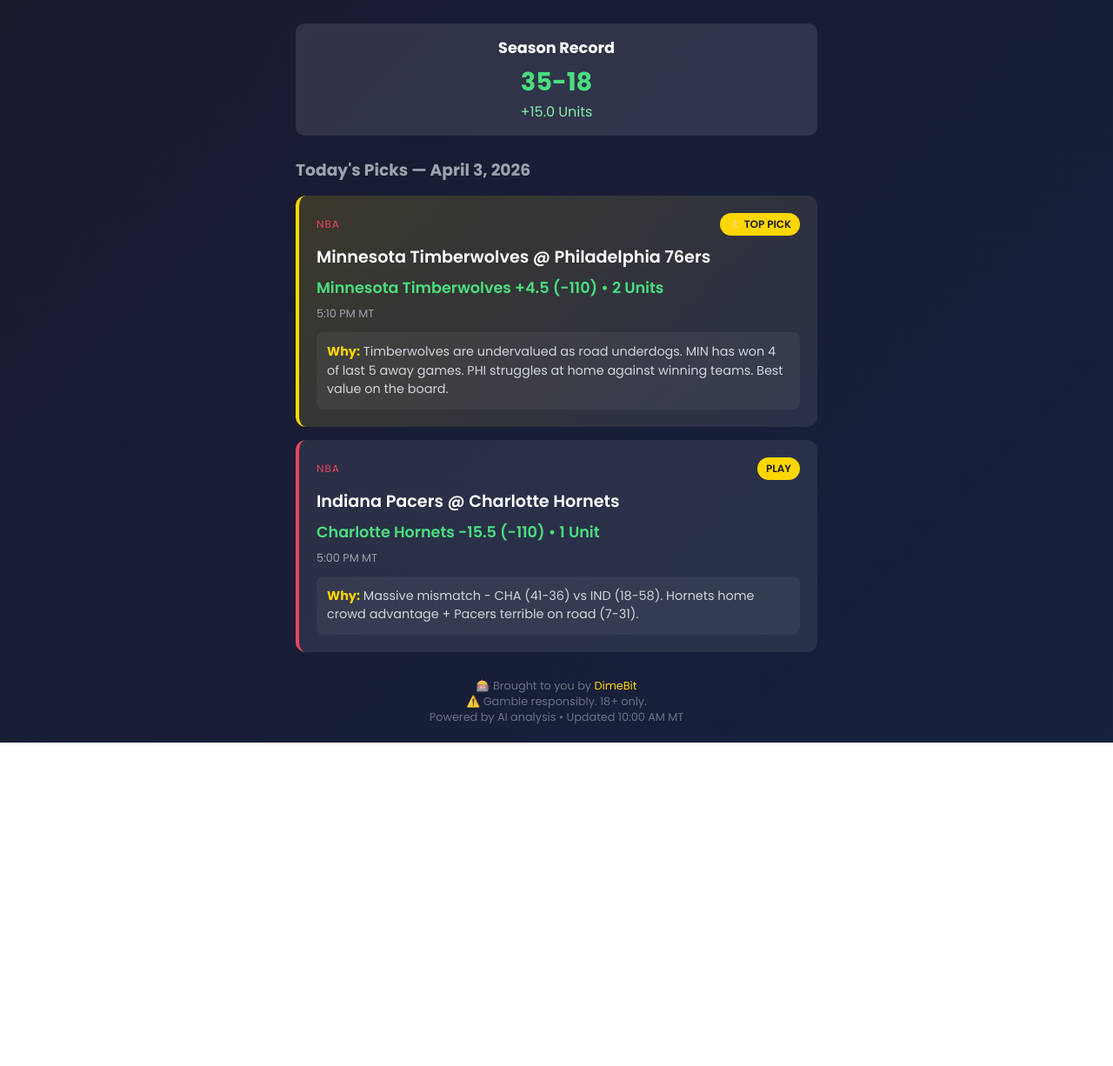
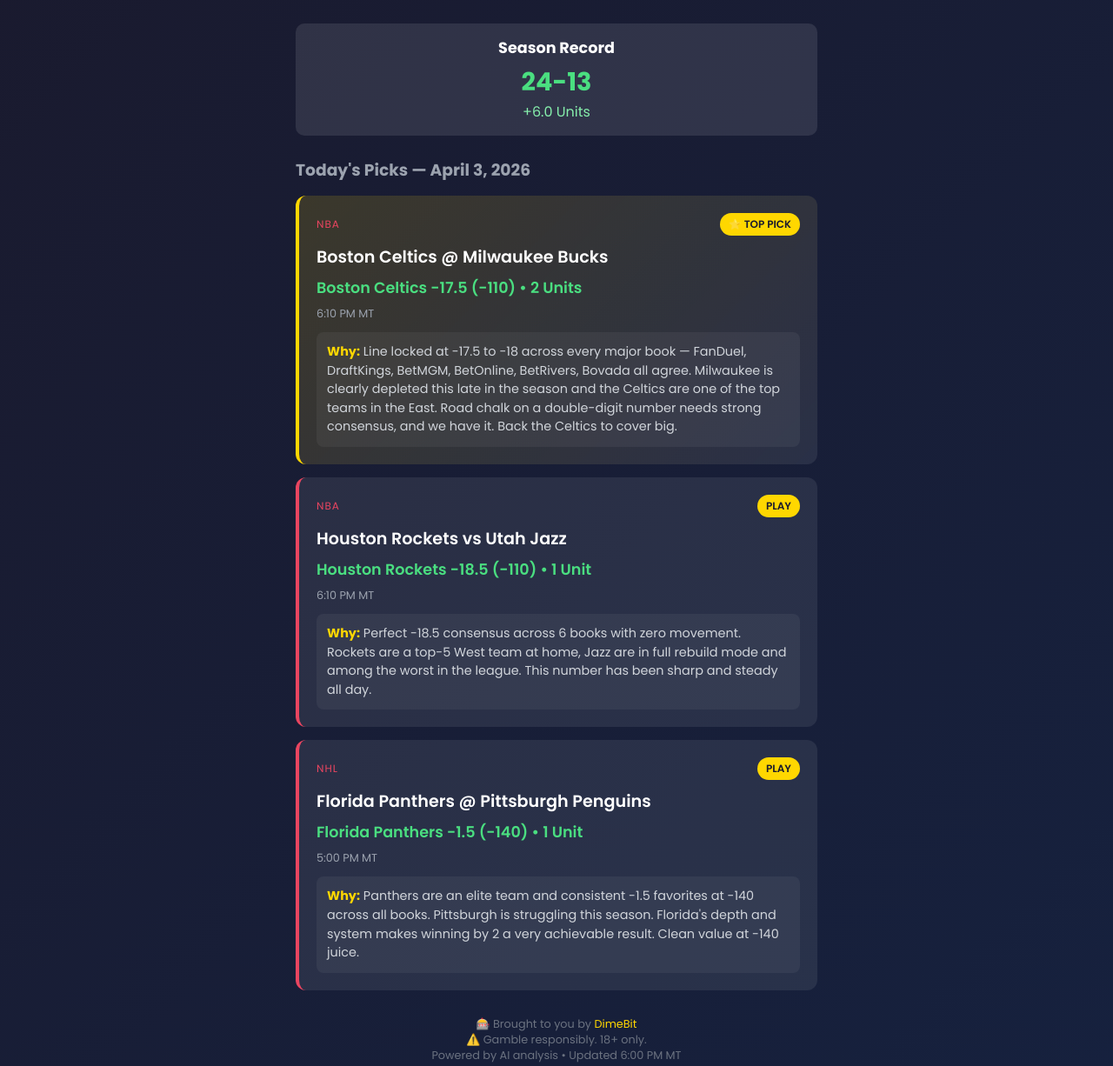
Before and after one commit to jaytestai123-svg/maggiebets, a website: page public/index.html in a window 1280 px wide. Shown: the part 132-1358 px from the top of the page at 87% size. Before the commit the page ends 986 px from the top, so only its background shows below. Drawn offline with Linux system fonts and the light colour scheme.

Commit message:
Daily picks update - April 3, 2026

```diff
--- a/public/index.html
+++ b/public/index.html
@@ -38,8 +38,8 @@
 
         <div class="record">
             <h2>Season Record</h2>
-            <div class="stats">35-18</div>
-            <div class="units">+15.0 Units</div>
+            <div class="stats">24-13</div>
+            <div class="units">+6.0 Units</div>
         </div>
 
         <h3 style="margin-bottom: 15px; color: #9ca3af;">Today's Picks — April 3, 2026</h3>
@@ -49,10 +49,10 @@
                 <span class="sport">NBA</span>
                 <span class="confidence">⭐ TOP PICK</span>
             </div>
-            <div class="matchup">Minnesota Timberwolves @ Philadelphia 76ers</div>
-            <div class="pick">Minnesota Timberwolves +4.5 (-110) • 2 Units</div>
-            <div class="time">5:10 PM MT</div>
-            <div class="reasoning"><strong>Why:</strong> Timberwolves are undervalued as road underdogs. MIN has won 4 of last 5 away games. PHI struggles at home against winning teams. Best value on the board.</div>
+            <div class="matchup">Boston Celtics @ Milwaukee Bucks</div>
+            <div class="pick">Boston Celtics -17.5 (-110) • 2 Units</div>
+            <div class="time">6:10 PM MT</div>
+            <div class="reasoning"><strong>Why:</strong> Line locked at -17.5 to -18 across every major book — FanDuel, DraftKings, BetMGM, BetOnline, BetRivers, Bovada all agree. Milwaukee is clearly depleted this late in the season and the Celtics are one of the top teams in the East. Road chalk on a double-digit number needs strong consensus, and we have it. Back the Celtics to cover big.</div>
         </div>
 
         <div class="pick-card">
@@ -60,16 +60,27 @@
                 <span class="sport">NBA</span>
                 <span class="confidence">PLAY</span>
             </div>
-            <div class="matchup">Indiana Pacers @ Charlotte Hornets</div>
-            <div class="pick">Charlotte Hornets -15.5 (-110) • 1 Unit</div>
+            <div class="matchup">Houston Rockets vs Utah Jazz</div>
+            <div class="pick">Houston Rockets -18.5 (-110) • 1 Unit</div>
+            <div class="time">6:10 PM MT</div>
+            <div class="reasoning"><strong>Why:</strong> Perfect -18.5 consensus across 6 books with zero movement. Rockets are a top-5 West team at home, Jazz are in full rebuild mode and among the worst in the league. This number has been sharp and steady all day.</div>
+        </div>
+
+        <div class="pick-card">
+            <div class="pick-header">
+                <span class="sport">NHL</span>
+                <span class="confidence">PLAY</span>
+            </div>
+            <div class="matchup">Florida Panthers @ Pittsburgh Penguins</div>
+            <div class="pick">Florida Panthers -1.5 (-140) • 1 Unit</div>
             <div class="time">5:00 PM MT</div>
-            <div class="reasoning"><strong>Why:</strong> Massive mismatch - CHA (41-36) vs IND (18-58). Hornets home crowd advantage + Pacers terrible on road (7-31).</div>
+            <div class="reasoning"><strong>Why:</strong> Panthers are an elite team and consistent -1.5 favorites at -140 across all books. Pittsburgh is struggling this season. Florida's depth and system makes winning by 2 a very achievable result. Clean value at -140 juice.</div>
         </div>
 
         <div class="footer">
             <p>🎰 Brought to you by <a href="https://go.dimebitaffiliates.com/visit/?bta=35096&brand=dimebit" style="color: #ffd700; text-decoration: none;">DimeBit</a></p>
             <p>⚠️ Gamble responsibly. 18+ only.</p>
-            <p>Powered by AI analysis • Updated 10:00 AM MT</p>
+            <p>Powered by AI analysis • Updated 6:00 PM MT</p>
         </div>
     </div>
 </body>
```
Also changed, not shown: picks-data.json (+21 -21 lines).
